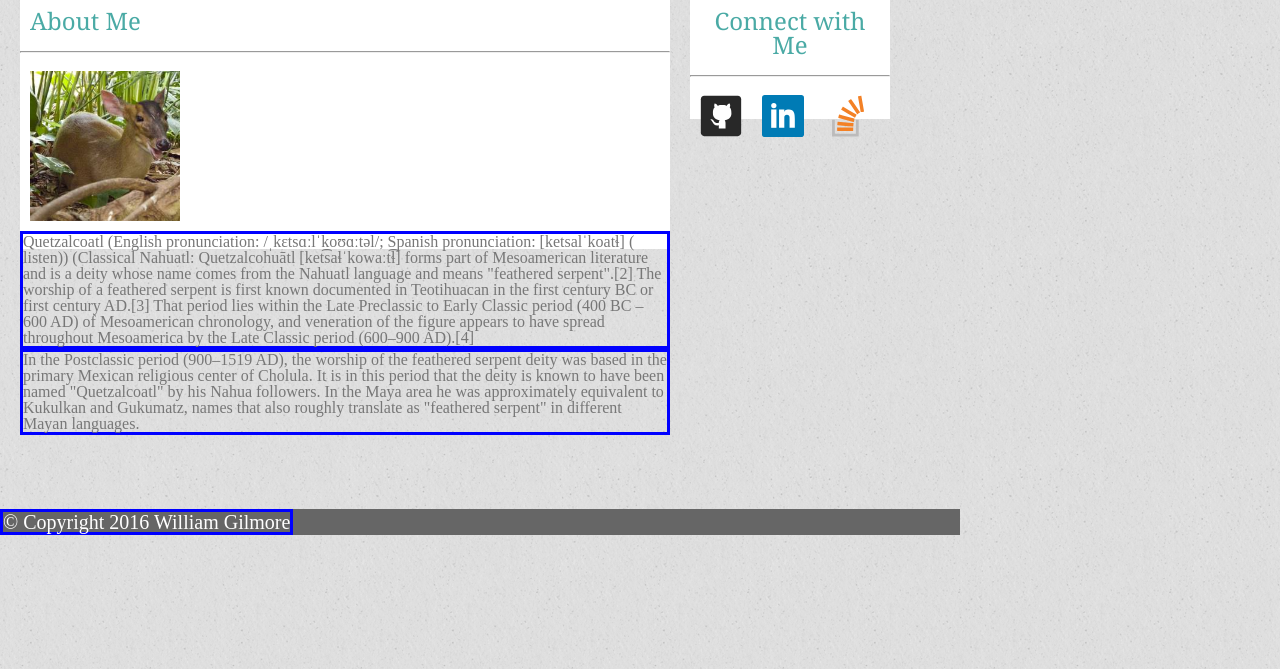
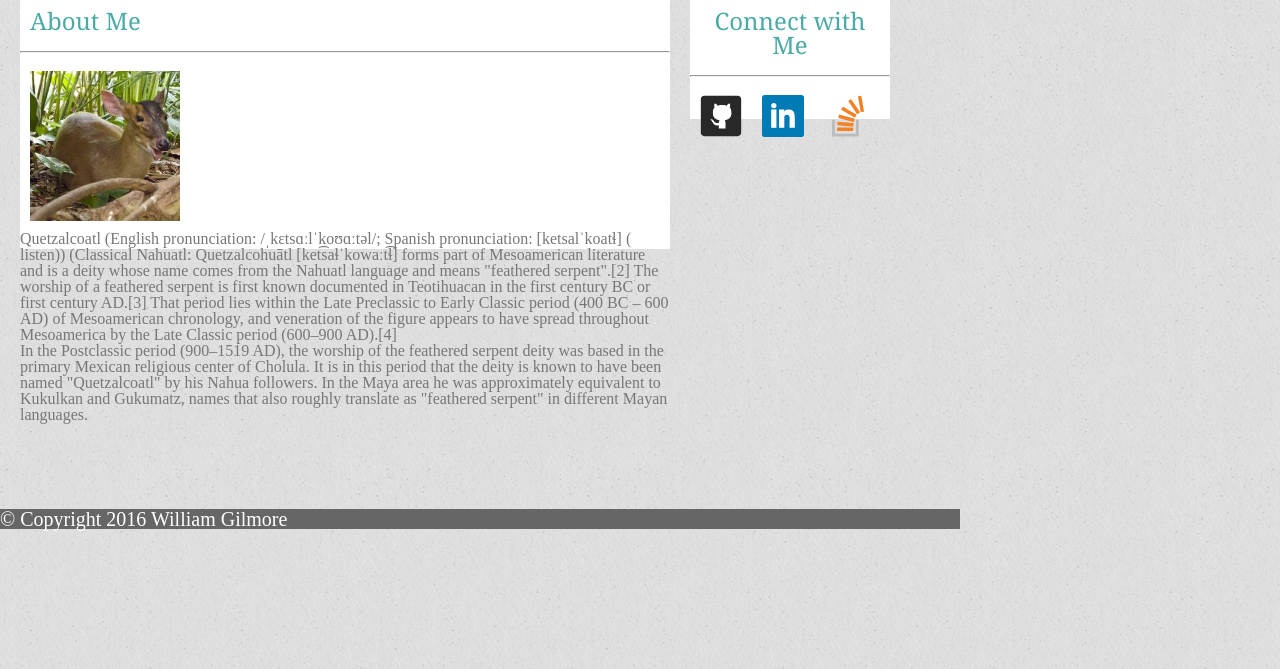
Before and after one commit to williamwgilmore/Basic-Portfolio, a PHP site: page / in a window 1280 px wide. Shown: the part 131-800 px from the top of the page. Run offline with PHP 8.4, Linux system fonts and the light colour scheme; some libraries are stand-ins or nearby versions.

Commit message:
Removed blue testing border

```diff
--- a/assets/css/style.css
+++ b/assets/css/style.css
@@ -7,7 +7,6 @@
 
 p {
 	float: left;
-	border: 3px solid blue;
 	margin: 0px;
 }
 
--- a/index.html
+++ b/index.html
@@ -26,6 +26,7 @@
 				<hr/>
 
 				<img src="assets/images/placeholder.jpg" alt="William Gilmore" height="150" width="150" align="top" />
+
 				<p>Quetzalcoatl (English pronunciation: /ˌkɛtsɑːlˈkoʊɑːtəl/; Spanish pronunciation: [ketsalˈkoatɬ] ( listen)) (Classical Nahuatl: Quetzalcohuātl [ket͡saɬˈkowaːt͡ɬ] forms part of Mesoamerican literature and is a deity whose name comes from the Nahuatl language and means "feathered serpent".[2] The worship of a feathered serpent is first known documented in Teotihuacan in the first century BC or first century AD.[3] That period lies within the Late Preclassic to Early Classic period (400 BC – 600 AD) of Mesoamerican chronology, and veneration of the figure appears to have spread throughout Mesoamerica by the Late Classic period (600–900 AD).[4]</p>
 
 				<p>In the Postclassic period (900–1519 AD), the worship of the feathered serpent deity was based in the primary Mexican religious center of Cholula. It is in this period that the deity is known to have been named "Quetzalcoatl" by his Nahua followers. In the Maya area he was approximately equivalent to Kukulkan and Gukumatz, names that also roughly translate as "feathered serpent" in different Mayan languages.</p>
```
